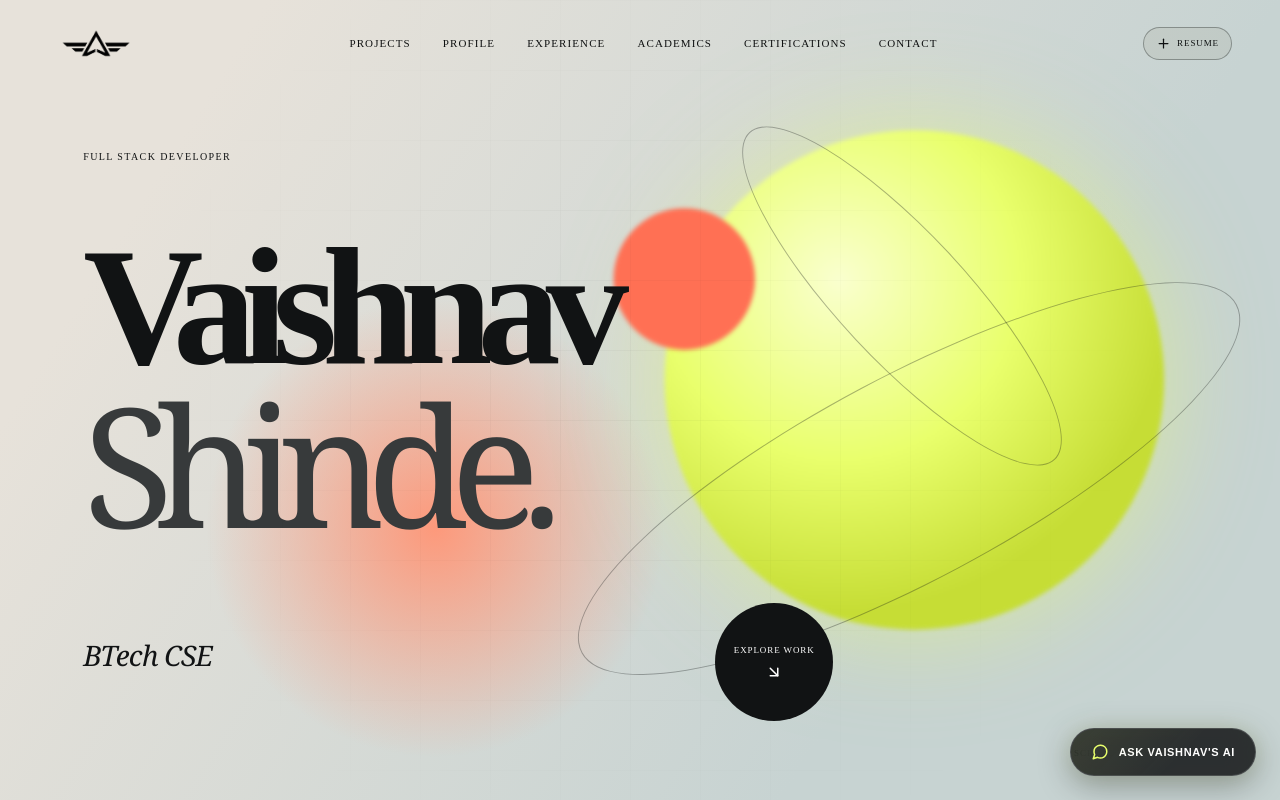
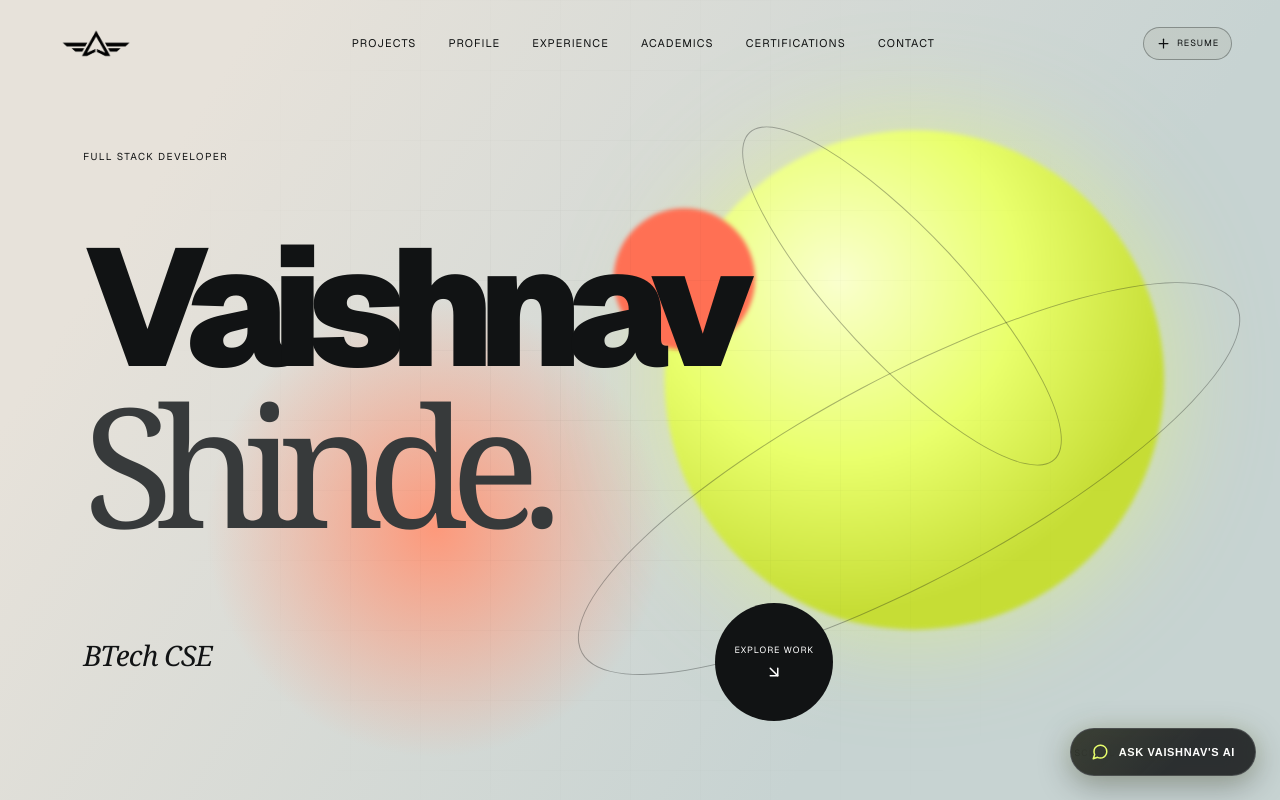
Before and after one commit to vs227/Portfolio26, a Next.js app in the folder frontend/: page / in a window 1280 px wide. Shown: the top 800 px of the page. Built offline with nearby package versions, Linux system fonts and the light colour scheme.

Commit message:
Apply Geist typography globally to root layout

```diff
--- a/frontend/src/app/layout.tsx
+++ b/frontend/src/app/layout.tsx
@@ -1,6 +1,12 @@
 import type { Metadata } from "next";
+import { Geist } from "next/font/google";
 import "./globals.css";
 import CopyProtection from "@/components/CopyProtection";
+
+const geist = Geist({
+  subsets: ["latin"],
+  display: "swap",
+});
 
 export const metadata: Metadata = {
   title: "Vaishnav Shinde — Intelligent Systems Developer",
@@ -9,7 +15,7 @@ export const metadata: Metadata = {
 
 export default function RootLayout({ children }: Readonly<{ children: React.ReactNode }>) {
   return (
-    <html lang="en">
+    <html lang="en" className={geist.className}>
       <body style={{ userSelect: "none", WebkitUserSelect: "none" }}>
         <CopyProtection />
         {children}
```
